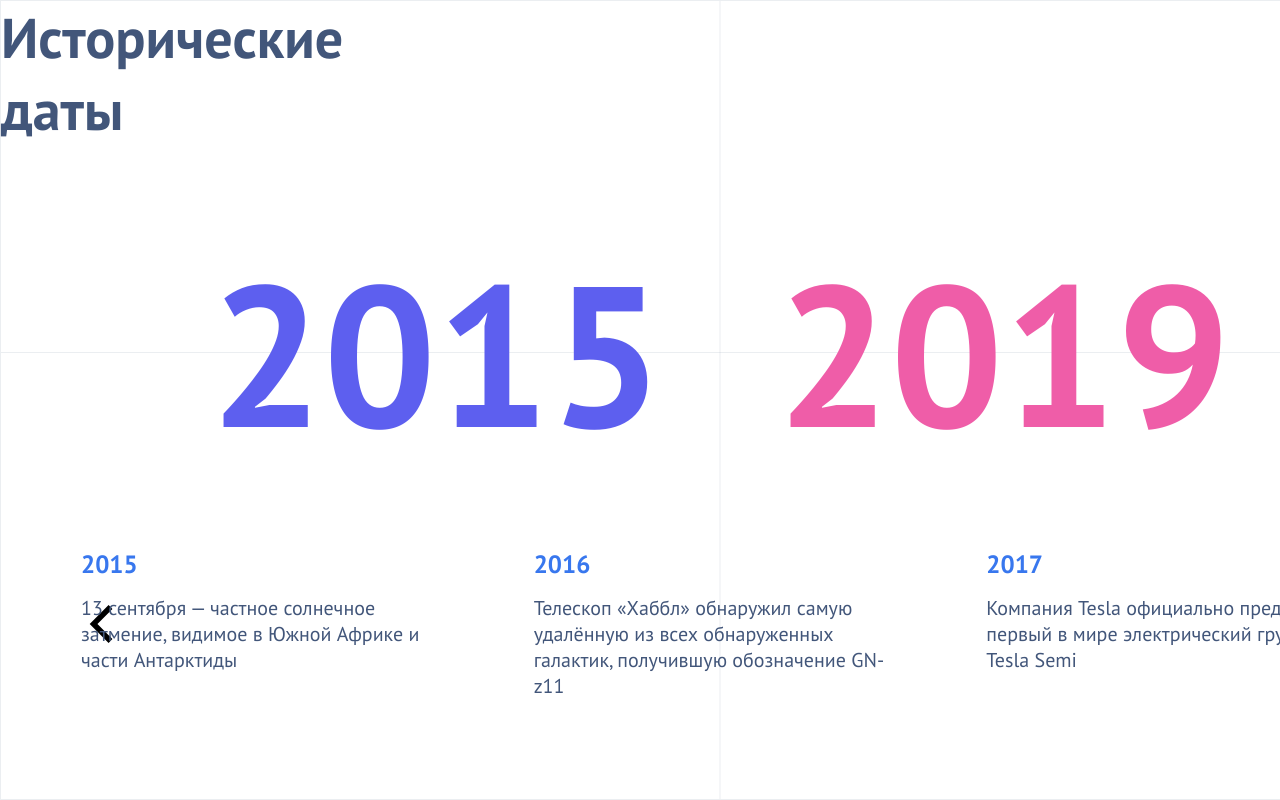
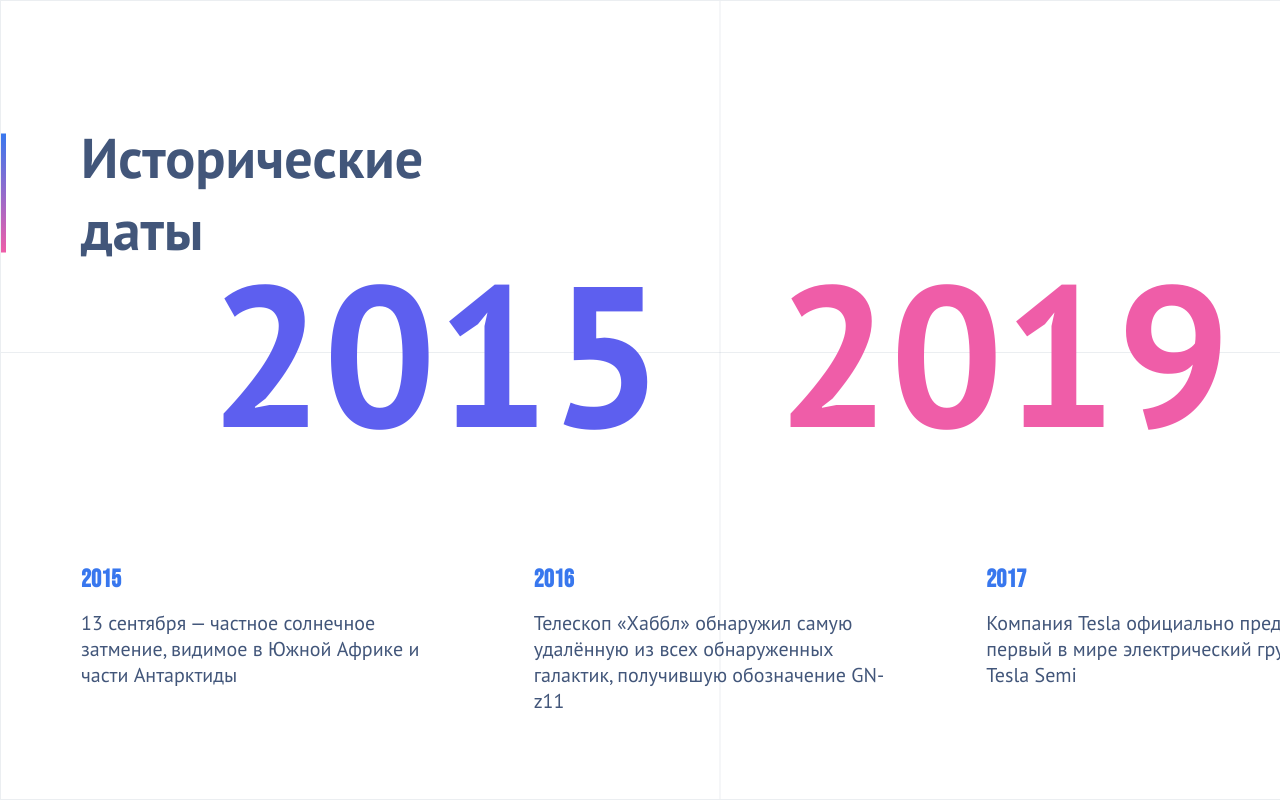
Before and after one commit to myavzur/only-slider, a React app: page / in a window 1280 px wide. Shown: the top 800 px of the page. Built offline with nearby package versions, Linux system fonts and the light colour scheme.

Commit message:
Slider controls

```diff
--- a/src/components/app/styles.module.scss
+++ b/src/components/app/styles.module.scss
@@ -7,8 +7,22 @@
 	height: 100%;
 
 	&__title {
+		position: absolute;
+		top: 15vh;
+		padding: 0 var(--padding-x);
 		max-width: 350px;
-		position: absolute;
+
+		&::before {
+			position: absolute;
+			left: 0;
+			top: 50%;
+			transform: translateY(-50%);
+			content: "";
+			display: block;
+			height: calc(100% - 25px);
+			width: 5px;
+			background: linear-gradient(to bottom, #3877EE 0%, #EF5DA8 100%);
+		}
 	}
 
 	&__controller {
@@ -24,7 +38,7 @@
 		left: 50%;
 		transform: translateX(-50%);
 		right: 80px;
-		bottom: 100px;
+		bottom: 85px;
 		width: calc(100% - var(--padding-x) * 2);
 		z-index: 100;
 	}
@@ -81,6 +95,7 @@
 
 .event {
 	&__date {
+		font-family: "Bebas Neue";
 		color: #3877EE; // COLORS.
 		font-size: 25px;
 	}
--- a/src/components/slider/inner-navigation/index.ts
+++ /dev/null
@@ -1 +0,0 @@
-export * from "./inner-navigation";
--- a/src/components/slider/inner-navigation/inner-navigation.tsx
+++ /dev/null
@@ -1,42 +0,0 @@
-import cn from "classnames";
-import { FC, useEffect, useState } from "react";
-
-import styles from "../styles.module.scss";
-import { useSwiper } from "swiper/react";
-import { Icon } from "@/components/icon";
-import { useEvent } from "@/hooks";
-
-export const InnerNavigation: FC = () => {
-	const swiper = useSwiper();
-
-	const [_, forceUpdate] = useState(0);
-
-	const handleSlideChange = useEvent(() => {
-		forceUpdate(Math.random());
-	});
-
-	useEffect(() => {
-		swiper.on("slideChange", handleSlideChange);
-		return () => swiper.off("slideChange", handleSlideChange);
-	}, [swiper, handleSlideChange]);
-
-	return (
-		<div className={styles.slider__controls}>
-			<button
-				className={cn(styles.slider__control, styles.slider__control_prev)}
-				disabled={swiper.isBeginning}
-				onClick={() => swiper.slidePrev()}
-			>
-				<Icon icon="arrow-left" />
-			</button>
-
-			<button
-				className={cn(styles.slider__control, styles.slider__control_next)}
-				disabled={swiper.isEnd}
-				onClick={() => swiper.slideNext()}
-			>
-				<Icon icon="arrow-left" />
-			</button>
-		</div>
-	);
-};
--- a/src/components/slider/slider.tsx
+++ b/src/components/slider/slider.tsx
@@ -1,16 +1,62 @@
 import cn from "classnames";
 import { SliderProps } from "./props.interface";
-import { Swiper, SwiperSlide } from 'swiper/react';
+import { Swiper, SwiperRef, SwiperSlide } from 'swiper/react';
 import "swiper/css";
 
-import { InnerNavigation } from "./inner-navigation";
 import styles from "./styles.module.scss";
+import { useCallback, useEffect, useRef } from "react";
+import { Icon } from "../icon";
 
 
 export const Slider = <T extends unknown>({ slides, children, className }: SliderProps<T>) => {
+	const sliderEl = useRef<SwiperRef | null>(null);
+	const controlPrevEl = useRef<HTMLButtonElement | null>(null);
+	const controlNextEl = useRef<HTMLButtonElement | null>(null);
+
+	const updateControls = useCallback(() => {
+		if (!sliderEl.current || !controlPrevEl.current || !controlNextEl.current) return;
+
+		const swiper = sliderEl.current.swiper;
+
+		if (swiper.isBeginning) {
+			controlPrevEl.current.setAttribute("disabled", "true");
+		} else {
+			controlPrevEl.current.removeAttribute("disabled");
+		}
+
+		if (swiper.isEnd) {
+			controlNextEl.current.setAttribute("disabled", "true");
+		} else {
+			controlNextEl.current.removeAttribute("disabled");
+		}
+	}, [])
+
+	const handleSlidePrev = useCallback(() => {
+		if (!sliderEl.current) return;
+
+		const swiper = sliderEl.current.swiper;
+		swiper.slidePrev();
+
+		updateControls();
+	}, [updateControls]);
+
+	const handleSlideNext = useCallback(() => {
+		if (!sliderEl.current) return;
+
+		const swiper = sliderEl.current.swiper;
+		swiper.slideNext();
+
+		updateControls();
+	}, [updateControls]);
+
+	useEffect(() => {
+		updateControls();
+	}, [slides, updateControls]);
+
 	return (
+		<div className={styles.slider}>
 			<Swiper
-			className={cn(styles.slider, className)}
+				ref={sliderEl}
 				spaceBetween={80}
 				slidesPerView={3}
 				grabCursor={true}
@@ -20,8 +66,23 @@ export const Slider = <T extends unknown>({ slides, children, className }: Slide
 						{children(slide)}
 					</SwiperSlide>
 				))}
+			</Swiper>
 
-			<InnerNavigation />
-		</Swiper>
+			<button
+				ref={controlPrevEl}
+				className={cn(styles.slider__control, styles.slider__control_prev)}
+				onClick={handleSlidePrev}
+			>
+				<Icon icon="arrow-left" />
+			</button>
+
+			<button
+				ref={controlNextEl}
+				className={cn(styles.slider__control, styles.slider__control_next)}
+				onClick={handleSlideNext}
+			>
+				<Icon icon="arrow-left" />
+			</button>
+		</div>
 	);
 };
--- a/src/components/slider/styles.module.scss
+++ b/src/components/slider/styles.module.scss
@@ -1,27 +1,36 @@
 .slider {
-	display: grid;
+	position: relative;
 
 	&__slide {
 		user-select: none;
 	}
 
-	&__controls {
+	&__control {
 		position: absolute;
-		left: 0;
 		top: 50%;
 		transform: translateY(-50%);
-		width: 100%;
 		display: flex;
-		justify-content: space-between;
 		align-items: center;
-	}
-
-	&__control {
+		justify-content: center;
 		height: 40px;
 		width: 40px;
+		border-radius: 50%;
+		padding: 15px;
+		background-color: #FFFFFF;
+		color: #3877EE; // COLORS.
+		box-shadow: 0 0 15px 0 rgba(56, 119, 238, 10%);
 
 		&:disabled {
 			display: none;
 		}
+
+		&_prev {
+			right: calc(100% + 20px);
+		}
+
+		&_next {
+			left: calc(100% + 20px);
+			transform: rotate(180deg);
+		}
 	}
 }
```
Lines whose indentation alone changed are shown as unchanged.
